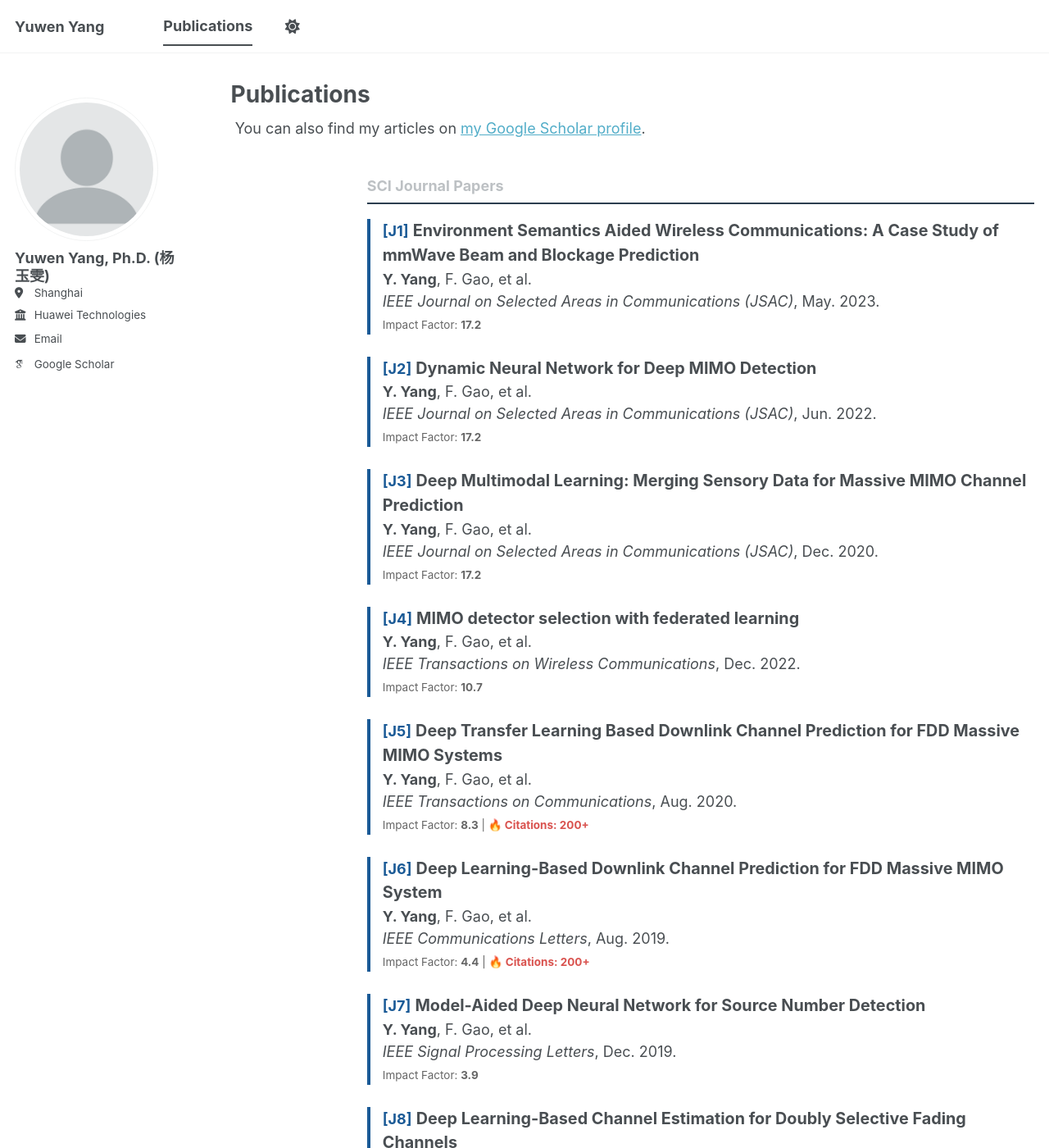
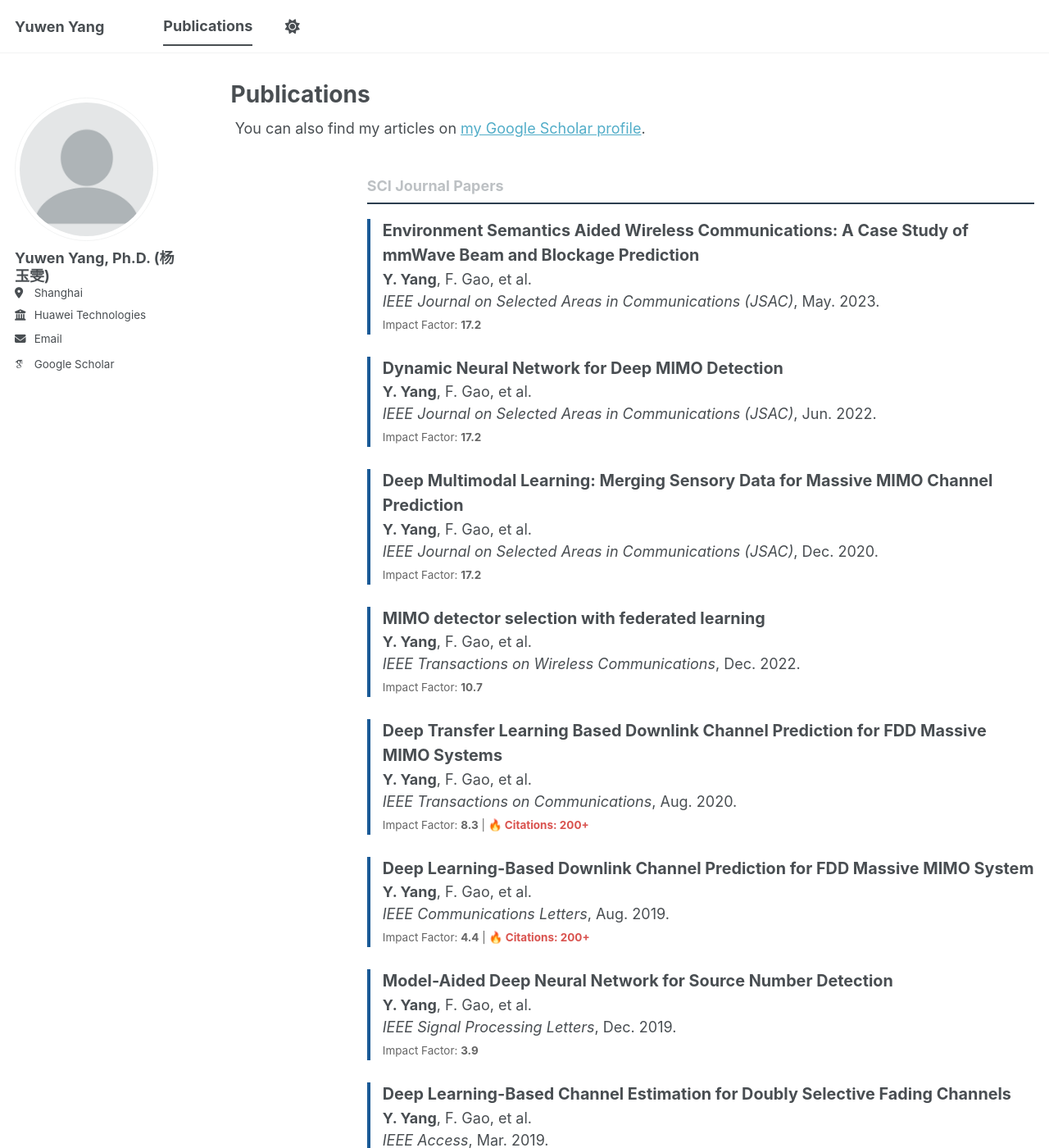
Before and after one commit to yangyuwenyang/yangyuwenyang.github.io, a Jekyll site: the page built from _pages/publications.html, in a window 1280 px wide and 1400 px high. Shown: the whole window at 82% size. Built offline with Jekyll 4.4.1, drawn with Linux system fonts in a browser that asks for light colours; some web fonts are replaced; a script bundle is joined from its source files by our own code; library files that are not in the unit come from our copies; some of the changed text lies outside the part shown.

```diff
--- a/_data/papers.yml
+++ b/_data/papers.yml
@@ -1,39 +1,34 @@
 # SCI Journal Papers / SCI 论文
 journals:
-  - id: "[J1]"
-    title: "Environment Semantics Aided Wireless Communications: A Case Study of mmWave Beam and Blockage Prediction"
+  - title: "Environment Semantics Aided Wireless Communications: A Case Study of mmWave Beam and Blockage Prediction"
     authors: "<b>Y. Yang</b>, F. Gao, et al."
     venue: "IEEE Journal on Selected Areas in Communications (JSAC)"
     date: "2023-05-01"
     if: "17.2"
     link: ""
 
-  - id: "[J2]"
-    title: "Dynamic Neural Network for Deep MIMO Detection"
+  - title: "Dynamic Neural Network for Deep MIMO Detection"
     authors: "<b>Y. Yang</b>, F. Gao, et al."
     venue: "IEEE Journal on Selected Areas in Communications (JSAC)"
     date: "2022-06-01"
     if: "17.2"
     link: ""
 
-  - id: "[J3]"
-    title: "Deep Multimodal Learning: Merging Sensory Data for Massive MIMO Channel Prediction"
+  - title: "Deep Multimodal Learning: Merging Sensory Data for Massive MIMO Channel Prediction"
     authors: "<b>Y. Yang</b>, F. Gao, et al."
     venue: "IEEE Journal on Selected Areas in Communications (JSAC)"
     date: "2020-12-01"
     if: "17.2"
     link: ""
 
-  - id: "[J4]"
-    title: "MIMO detector selection with federated learning"
+  - title: "MIMO detector selection with federated learning"
     authors: "<b>Y. Yang</b>, F. Gao, et al."
     venue: "IEEE Transactions on Wireless Communications"
     date: "2022-12-01"
     if: "10.7"
     link: ""
 
-  - id: "[J5]"
-    title: "Deep Transfer Learning Based Downlink Channel Prediction for FDD Massive MIMO Systems"
+  - title: "Deep Transfer Learning Based Downlink Channel Prediction for FDD Massive MIMO Systems"
     authors: "<b>Y. Yang</b>, F. Gao, et al."
     venue: "IEEE Transactions on Communications"
     date: "2020-08-01"
@@ -41,8 +36,7 @@ journals:
     note: "Citations: 200+"
     link: ""
 
-  - id: "[J6]"
-    title: "Deep Learning-Based Downlink Channel Prediction for FDD Massive MIMO System"
+  - title: "Deep Learning-Based Downlink Channel Prediction for FDD Massive MIMO System"
     authors: "<b>Y. Yang</b>, F. Gao, et al."
     venue: "IEEE Communications Letters"
     date: "2019-08-01"
@@ -50,16 +44,14 @@ journals:
     note: "Citations: 200+"
     link: ""
 
-  - id: "[J7]"
-    title: "Model-Aided Deep Neural Network for Source Number Detection"
+  - title: "Model-Aided Deep Neural Network for Source Number Detection"
     authors: "<b>Y. Yang</b>, F. Gao, et al."
     venue: "IEEE Signal Processing Letters"
     date: "2019-12-01"
     if: "3.9"
     link: ""
 
-  - id: "[J8]"
-    title: "Deep Learning-Based Channel Estimation for Doubly Selective Fading Channels"
+  - title: "Deep Learning-Based Channel Estimation for Doubly Selective Fading Channels"
     authors: "<b>Y. Yang</b>, F. Gao, et al."
     venue: "IEEE Access"
     date: "2019-03-01"
@@ -67,16 +59,14 @@ journals:
     note: "Citations: 300+"
     link: ""
 
-  - id: "[J9]"
-    title: "Mode Modulation for Wireless Communications With a Twist"
+  - title: "Mode Modulation for Wireless Communications With a Twist"
     authors: "<b>Y. Yang</b>, W. Cheng, et al."
     venue: "IEEE Transactions on Vehicular Technology"
     date: "2018-08-01"
     if: "7.1"
     link: ""
 
-  - id: "[J10]"
-    title: "Deep Unsupervised Learning for Joint Antenna Selection and Hybrid Beamforming"
+  - title: "Deep Unsupervised Learning for Joint Antenna Selection and Hybrid Beamforming"
     authors: "Z. Liu, <b>Y. Yang</b>, F. Gao, et al."
     venue: "IEEE Transactions on Communications"
     date: "2022-01-01"
@@ -85,22 +75,19 @@ journals:
 
 # Conference Papers / 会议论文
 conferences:
-  - id: "[C1]"
-    title: "Sensory Data Assisted Downlink Channel Prediction for Massive MIMO"
+  - title: "Sensory Data Assisted Downlink Channel Prediction for Massive MIMO"
     authors: "<b>Y. Yang</b>, F. Gao, et al."
     venue: "IEEE ICC"
     date: "2021-08-01"
     link: ""
 
-  - id: "[C2]"
-    title: "Mode Modulation for Orbital-Angular-Momentum Based Wireless Vorticose Communications"
+  - title: "Mode Modulation for Orbital-Angular-Momentum Based Wireless Vorticose Communications"
     authors: "<b>Y. Yang</b>, W. Cheng, et al."
     venue: "IEEE GLOBECOM"
     date: "2018-01-01"
     link: ""
 
-  - id: "[C3]"
-    title: "Packet Routing Against Network Congestion: A Deep Multi-agent Reinforcement Learning Approach"
+  - title: "Packet Routing Against Network Congestion: A Deep Multi-agent Reinforcement Learning Approach"
     authors: "R. Ding, <b>Y. Yang</b>, F. Gao, et al."
     venue: "IEEE ICNC"
     date: "2020-03-01"
```
